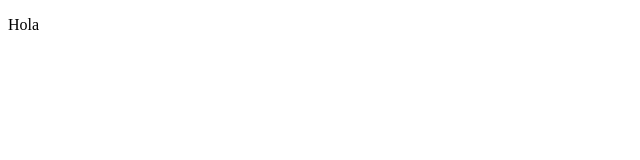
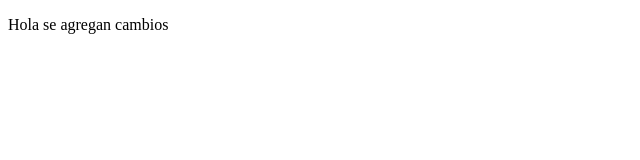
Before and after one commit to sqs06/CursoGit, a plain HTML site: page Index.html in a window 1280 px wide. Shown: the whole page, without its empty margins (0-640 px from the left). Drawn offline with Linux system fonts and the light colour scheme.

```diff
--- a/Index.html
+++ b/Index.html
@@ -6,6 +6,6 @@
     <title>Document</title>
 </head>
 <body>
-    <p>Hola</p>
+    <p>Hola se agregan cambios</p>
 </body>
 </html>
```
